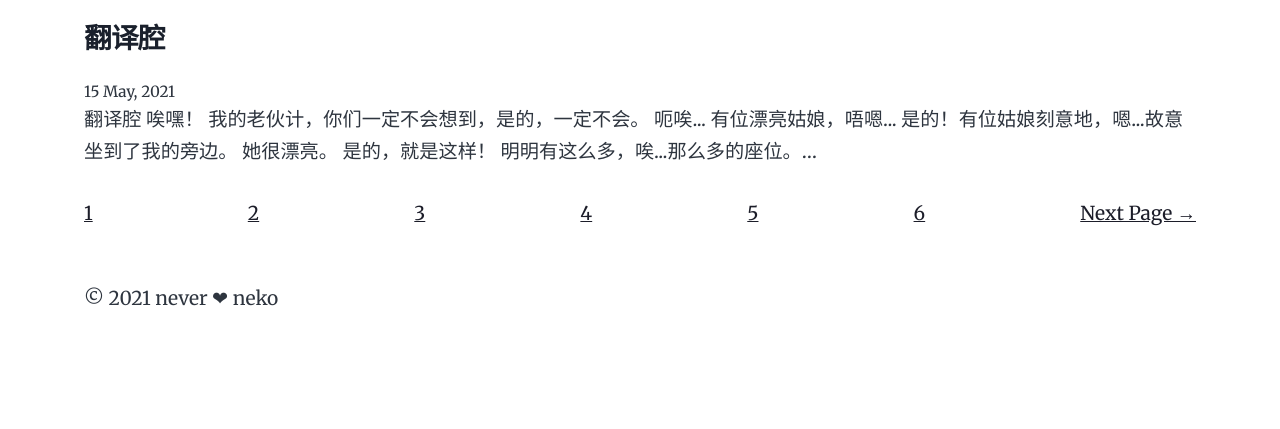
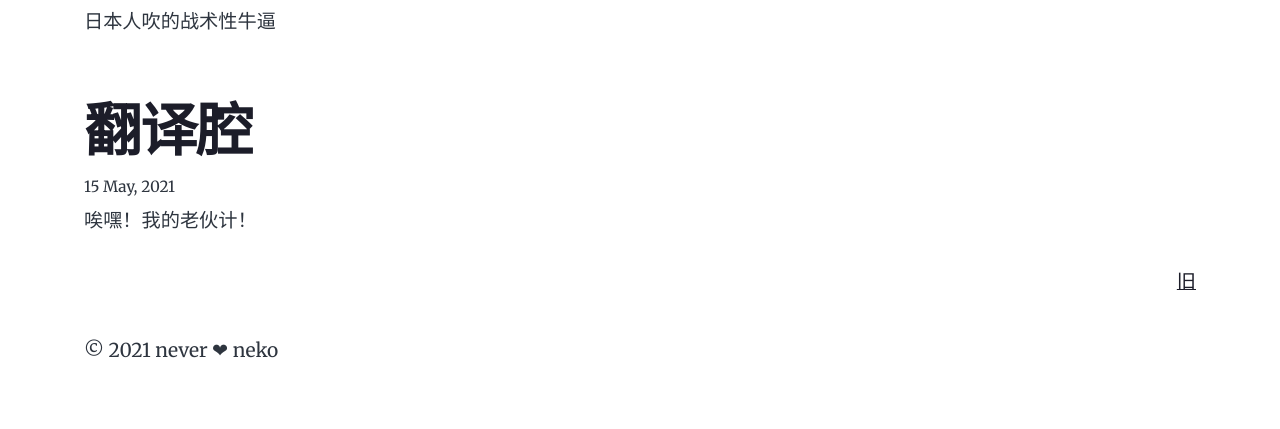
Before and after one commit to cnekol/blog, a Gatsby site: page / in a window 1280 px wide. Shown: the part 753-1182 px from the top of the page. Before the commit the page ends 1129 px from the top, so only its background shows below. Built offline with nearby package versions, Linux system fonts and the light colour scheme; Gatsby itself is replaced by a stand-in of ours.

```diff
--- a/gatsby-node.js
+++ b/gatsby-node.js
@@ -63,7 +63,7 @@
   Array.from({ length: numPages }).forEach((_, i) => {
     createPage({
       path: i === 0 ? `/` : `/${i + 1}`,
-      component: path.resolve("./src/templates/blog-list.js"),
+      component: path.resolve("./src/templates/post-list.js"),
       context: {
         limit: postsPerPage,
         skip: i * postsPerPage,
--- a/src/style.css
+++ b/src/style.css
@@ -341,6 +341,10 @@
   margin: var(--spacing-0);
 }
 
+.blog-list-nav ul {
+  margin: var(--spacing-0);
+}
+
 .gatsby-highlight {
   margin-bottom: var(--spacing-8);
 }
--- a/src/templates/blog-list.js
+++ /dev/null
@@ -1,119 +0,0 @@
-import * as React from "react"
-import { Link, graphql } from "gatsby"
-
-import Bio from "../components/bio"
-import Layout from "../components/layout"
-import Seo from "../components/seo"
-
-class BlogList extends React.Component {
-  render() {
-    const { data } = this.props
-    const siteTitle = data.site.siteMetadata.title
-    const posts = data.allMdx.edges
-    const { currentPage, numPages } = this.props.pageContext
-    const isFirst = currentPage === 1
-    const isLast = currentPage === numPages
-    const prevPage =
-      currentPage - 1 === 1 ? "/" : "/" + (currentPage - 1).toString()
-    const nextPage = "/" + (currentPage + 1).toString()
-
-    return (
-      <Layout location={this.props.location} title={siteTitle}>
-        <Seo
-          title={siteTitle}
-          keywords={[`blog`, `gatsby`, `javascript`, `react`]}
-        />
-        <Bio />
-        {posts.map(({ node }) => {
-          const title = node.frontmatter.title || node.fields.slug
-          return (
-            <div key={node.fields.slug}>
-              <h3
-              /* style={{
-                  marginBottom: rhythm(1 / 4),
-                }} */
-              >
-                <Link style={{ boxShadow: "none" }} to={node.fields.slug}>
-                  {title}
-                </Link>
-              </h3>
-              <small>{node.frontmatter.date}</small>
-              <p dangerouslySetInnerHTML={{ __html: node.excerpt }} />
-            </div>
-          )
-        })}
-        <ul
-          style={{
-            display: "flex",
-            flexWrap: "wrap",
-            justifyContent: "space-between",
-            alignItems: "center",
-            listStyle: "none",
-            padding: 0,
-          }}
-        >
-          {!isFirst && (
-            <Link to={prevPage} rel="prev">
-              ← Previous Page
-            </Link>
-          )}
-          {Array.from({ length: numPages }, (_, i) => (
-            <li
-              key={`pagination-number${i + 1}`}
-              style={{
-                margin: 0,
-              }}
-            >
-              <Link
-                to={`/${i === 0 ? "" : i + 1}`}
-                /* style={{
-                  padding: rhythm(1 / 4),
-                  textDecoration: "none",
-                  color: i + 1 === currentPage ? "#ffffff" : "",
-                  background: i + 1 === currentPage ? "#007acc" : "",
-                }} */
-              >
-                {i + 1}
-              </Link>
-            </li>
-          ))}
-          {!isLast && (
-            <Link to={nextPage} rel="next">
-              Next Page →
-            </Link>
-          )}
-        </ul>
-      </Layout>
-    )
-  }
-}
-
-export default BlogList
-
-export const pageQuery = graphql`
-  query blogPageQuery($skip: Int, $limit: Int) {
-    site {
-      siteMetadata {
-        title
-      }
-    }
-    allMdx(
-      sort: { fields: [frontmatter___date], order: DESC }
-      limit: $limit
-      skip: $skip
-    ) {
-      edges {
-        node {
-          excerpt
-          fields {
-            slug
-          }
-          frontmatter {
-            date(formatString: "DD MMMM, YYYY")
-            title
-          }
-        }
-      }
-    }
-  }
-`
--- /dev/null
+++ b/src/templates/post-list.js
@@ -0,0 +1,133 @@
+import * as React from "react"
+import { Link, graphql } from "gatsby"
+
+import Bio from "../components/bio"
+import Layout from "../components/layout"
+import Seo from "../components/seo"
+
+class BlogList extends React.Component {
+  render() {
+    const { data } = this.props
+    const siteTitle = data.site.siteMetadata.title
+    const posts = data.allMdx.nodes
+    const { currentPage, numPages } = this.props.pageContext
+    const isFirst = currentPage === 1
+    const isLast = currentPage === numPages
+    const prevPage =
+      currentPage - 1 === 1 ? "/" : "/" + (currentPage - 1).toString()
+    const nextPage = "/" + (currentPage + 1).toString()
+
+    return (
+      <Layout location={this.props.location} title={siteTitle}>
+        <Seo title="All posts" />
+        <Bio />
+        <ol style={{ listStyle: `none` }}>
+          {posts.map(post => {
+            const title = post.frontmatter.title || post.fields.slug
+            return (
+              <li key={post.fields.slug}>
+                <article
+                  className="post-list-item"
+                  itemScope
+                  itemType="http://schema.org/Article"
+                >
+                  <header>
+                    <h2>
+                      <Link to={post.fields.slug} itemProp="url">
+                        <span itemProp="headline">{title}</span>
+                      </Link>
+                    </h2>
+                    <small>{post.frontmatter.date}</small>
+                  </header>
+                  <section>
+                    <p
+                      dangerouslySetInnerHTML={{
+                        __html: post.frontmatter.description || post.excerpt,
+                      }}
+                      itemProp="description"
+                    />
+                  </section>
+                </article>
+              </li>
+            )
+          })}
+        </ol>
+        <nav className="blog-list-nav">
+          <ul
+            style={{
+              display: `flex`,
+              flexWrap: `wrap`,
+              justifyContent: `space-between`,
+              listStyle: `none`,
+              padding: 0,
+            }}
+          >
+            <li>
+              {!isFirst && (
+                <Link to={prevPage} rel="prev">
+                  新
+                </Link>
+              )}
+            </li>
+            {/* {Array.from({ length: numPages }, (_, i) => (
+            <li
+              key={`pagination-number${i + 1}`}
+              style={{
+                margin: 0,
+              }}
+            >
+              <Link
+                to={`/${i === 0 ? "" : i + 1}`}
+                style={{
+                  padding: rhythm(1 / 4),
+                  textDecoration: "none",
+                  color: i + 1 === currentPage ? "#ffffff" : "",
+                  background: i + 1 === currentPage ? "#007acc" : "",
+                }}
+              >
+                {i + 1}
+              </Link>
+            </li>
+          ))} */}
+            <li>
+              {!isLast && (
+                <Link to={nextPage} rel="next">
+                  旧
+                </Link>
+              )}
+            </li>
+          </ul>
+        </nav>
+      </Layout>
+    )
+  }
+}
+
+export default BlogList
+
+export const pageQuery = graphql`
+  query blogPageQuery($skip: Int, $limit: Int) {
+    site {
+      siteMetadata {
+        title
+      }
+    }
+    allMdx(
+      sort: { fields: [frontmatter___date], order: DESC }
+      limit: $limit
+      skip: $skip
+    ) {
+      nodes {
+        excerpt(truncate: true)
+        fields {
+          slug
+        }
+        frontmatter {
+          date(formatString: "DD MMMM, YYYY")
+          title
+          description
+        }
+      }
+    }
+  }
+`
```
